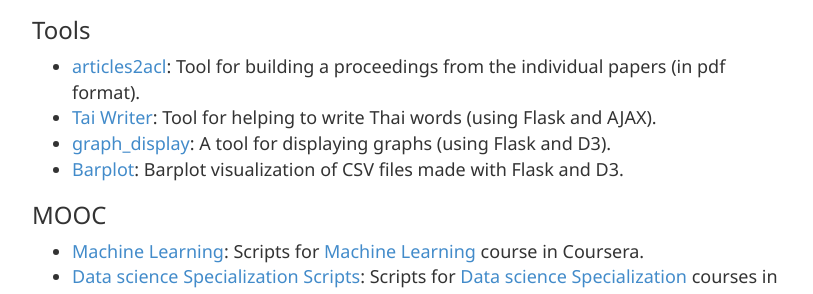
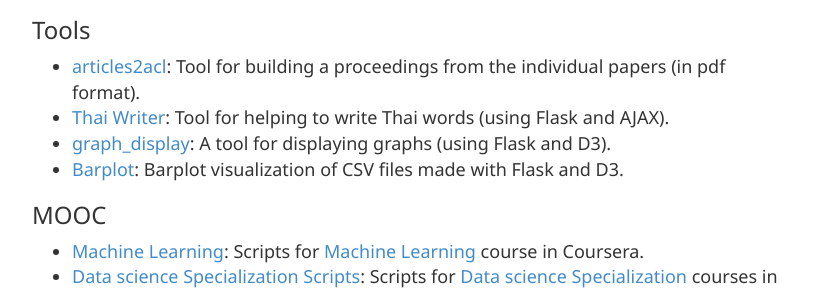
Before and after one commit to alberto-poncelas/alberto-poncelas.github.io, a Jekyll site: the page built from projects.md, in a window 1280 px wide. Shown: the part 352-646 px from the top of the page, without its empty margins (233-1046 px from the left). Built offline with Jekyll 4.4.1, drawn with Linux system fonts in a browser that asks for light colours; nearby versions of some CDN libraries.

Commit message:
project added

```diff
--- a/projects.md
+++ b/projects.md
@@ -15,7 +15,7 @@ A list of some of the projects that I have worked on.
 
 ### Tools
 * [articles2acl](https://github.com/alberto-poncelas/articles2acl): Tool for building a proceedings from the individual papers (in pdf format).
-* [Tai Writer](https://github.com/alberto-poncelas/thai_writer): Tool for helping to write Thai words (using Flask and AJAX).
+* [Thai Writer](https://github.com/alberto-poncelas/thai_writer): Tool for helping to write Thai words (using Flask and AJAX).
 * [graph_display](https://github.com/alberto-poncelas/graph_display): A tool for displaying graphs (using Flask and D3).
 * [Barplot](https://github.com/alberto-poncelas/data_explorer): Barplot visualization of CSV files made with Flask and D3.
 
```
